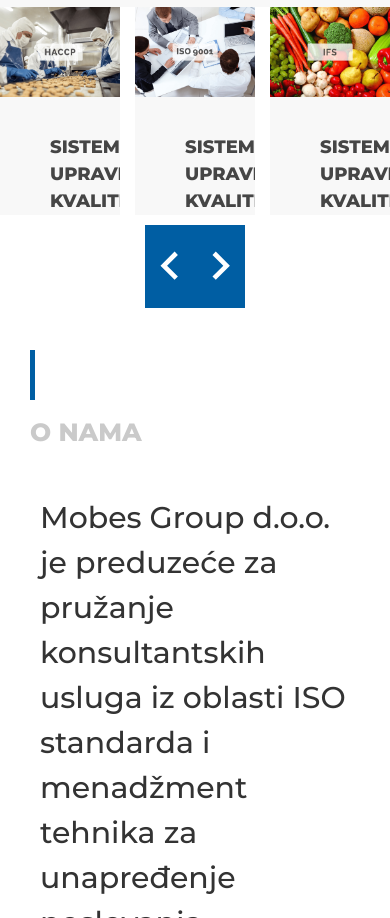
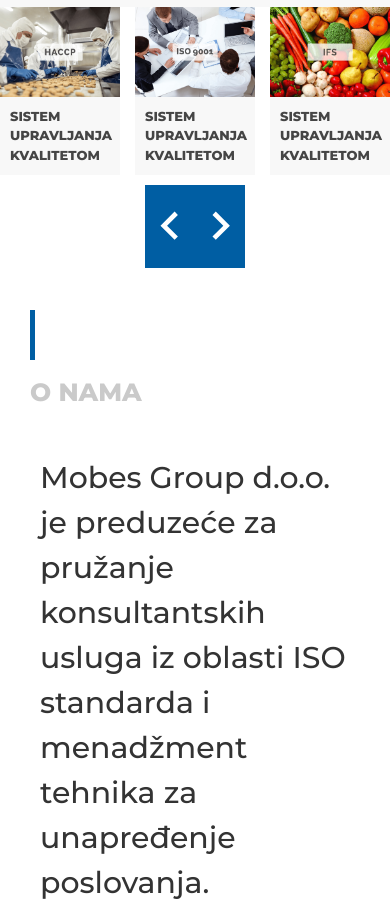
Before and after one commit to milanzivanov/popart-fe-task2019, a website: page index.html in a window 390 px wide. Shown: the part 1093-2011 px from the top of the page. Drawn offline with nearby package versions, Linux system fonts and the light colour scheme.

Commit message:
tim responsive finished for now

```diff
--- a/sass/main.scss
+++ b/sass/main.scss
@@ -452,6 +452,11 @@
                 line-height: 1.5;
                 font-weight: 700;
                 text-transform: uppercase;
+
+                @include breakpoint (mobile) {
+                  padding: 10px;
+                  font-size: 13px;
+                }
               }
             }
 
@@ -804,10 +809,12 @@
 
   @include breakpoint (tablet) {
     background: none;
+    padding-bottom: 50px;
   }
 
   @include breakpoint (mobile) {
     background: none;
+    padding-bottom: 50px;
   }
 
   .client-content {
@@ -892,6 +899,10 @@
   background: url(../img/Tim.png) no-repeat, linear-gradient(to left, $white 60%, #005ea3 40%);
   background-position: right 0 bottom;
 
+  @include breakpoint (tablet) {
+    background: none;
+  }
+
   @include breakpoint (mobile) {
     background: none;
   }
@@ -905,8 +916,14 @@
     max-width: 1393px;
     margin: auto;
 
+    @include breakpoint (tablet) {
+      flex-direction: column;
+      max-width: 100%;
+    }
+
     @include breakpoint (mobile) {
       flex-direction: column;
+      max-width: 100%;
     }
 
     .tim-content_left {
@@ -915,9 +932,14 @@
       padding: 100px 25px 75px 45px;
       position: relative;
 
+      @include breakpoint (tablet) {
+        flex: 100%;
+        padding: 100px 25px 75px 25px;
+      }
+
       @include breakpoint (mobile) {
         flex: 100%;
-        padding: 100px 0 100px 0;
+        padding: 100px 0 25px 0;
       }
 
       // flexslider 3
@@ -949,6 +971,11 @@
               justify-content: center;
               align-items: center;
 
+              @include breakpoint (mobile) {
+                justify-content: flex-start;
+                align-items: flex-start;
+              }
+
               h2 {
                 color: #303030;
                 font-size: 25px;
@@ -977,6 +1004,10 @@
         height: 100%;
         z-index: 5;
 
+        @include breakpoint (tablet) {
+          display: none;
+        }
+
         @include breakpoint (mobile) {
           display: none;
         }
@@ -996,8 +1027,17 @@
       justify-content: center;
       border-left: 1px solid #fff;
 
+      @include breakpoint (tablet) {
+        right: 0;
+        right: 20px;
+        border-left: none;
+      }
+
       @include breakpoint (mobile) {
         right: 0;
+        border-left: none;
+        width: 100%;
+        display: flex;
       }
     }
 
@@ -1007,9 +1047,17 @@
       justify-content: center;
       padding: 80px 0 0 45px;
 
+
+      @include breakpoint (tablet) {
+        flex: 100%;
+        padding: 25px 35px;
+        justify-content: flex-start;
+      }
+
       @include breakpoint (mobile) {
         flex: 100%;
-        padding-top: 10px;
+        justify-content: flex-start;
+        padding: 35px;
       }
 
       .act-text {
```
Also changed, not shown: css/main.css.
